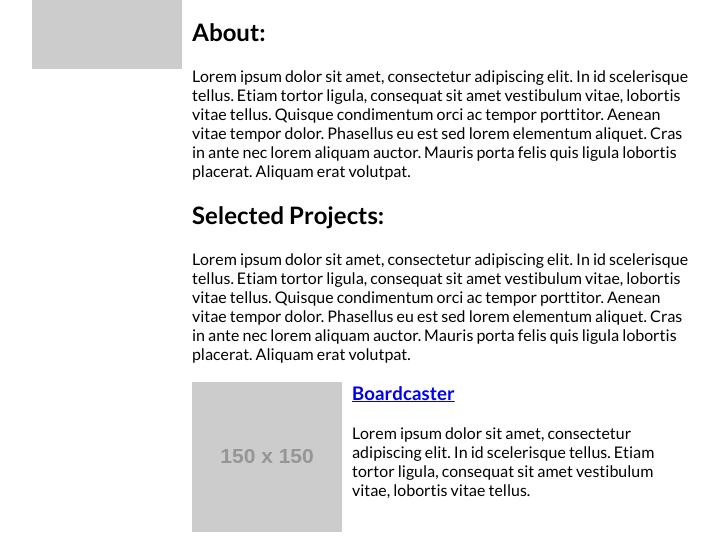
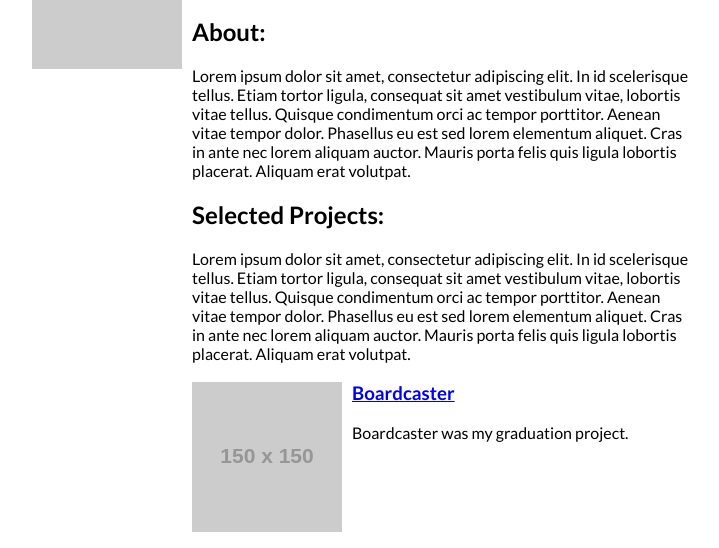
Before and after one commit to Sparragus/richardkaufman.org, a plain HTML site: page index.html in a window 1280 px wide. Shown: the part 181-729 px from the top of the page, without its empty margins (273-992 px from the left). Drawn offline with Linux system fonts and the light colour scheme; placeholder pictures from the web are drawn by us.

Commit message:
Testing merge into another local branch.

```diff
--- a/index.html
+++ b/index.html
@@ -67,8 +67,7 @@
 									<a href="http://github.com/sparragus/boardcaster" title="Boardcaster">Boardcaster</a>
 								</h3>
 								<p>
-									Lorem ipsum dolor sit amet, consectetur adipiscing elit. In id scelerisque tellus.
-									Etiam tortor ligula, consequat sit amet vestibulum vitae, lobortis vitae tellus.
+									Boardcaster was my graduation project.
 								</p>
 							</div>
 							<div class="clear">
```
